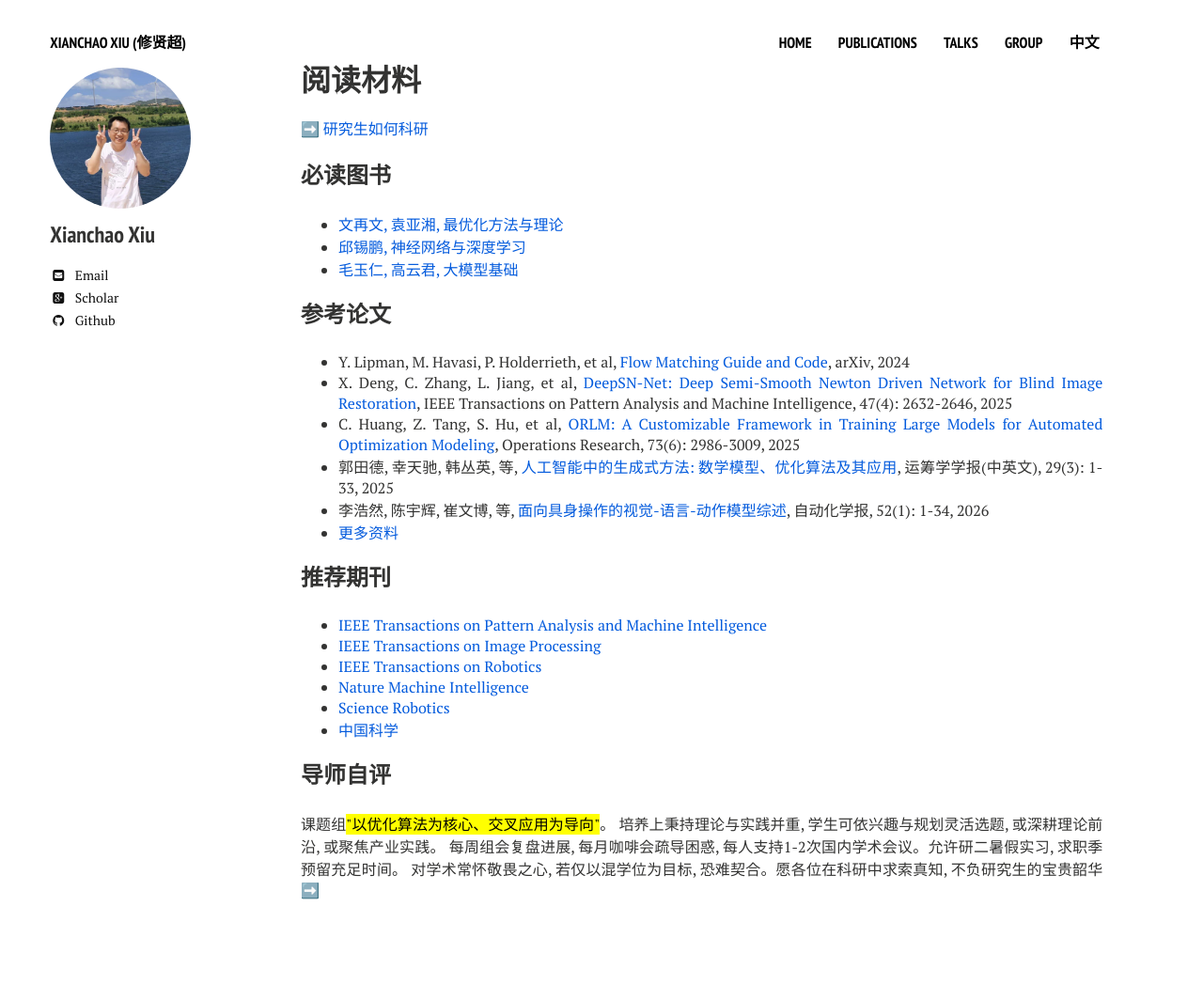
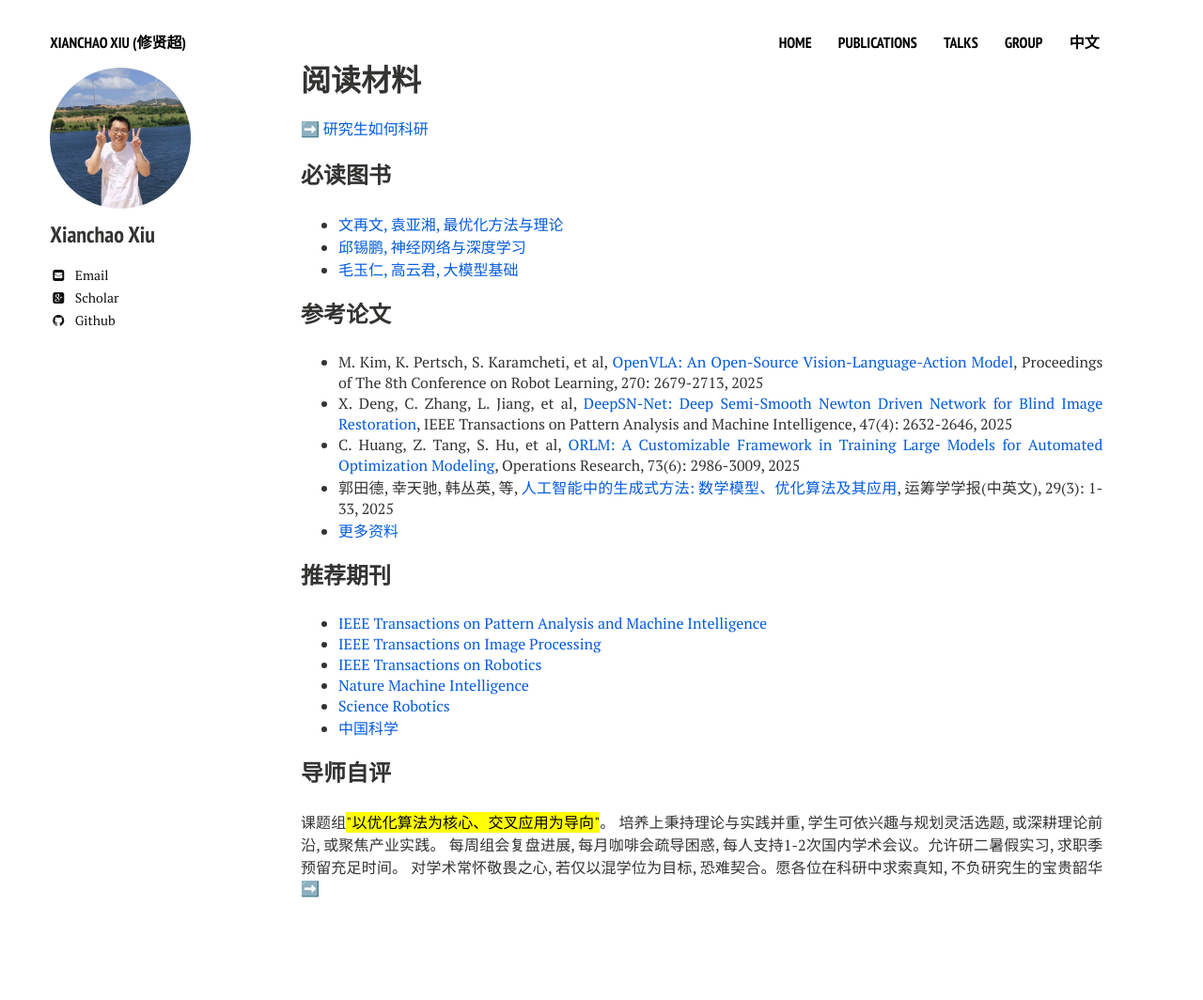
Before and after one commit to xianchaoxiu/xianchaoxiu.github.io, a Jekyll site: the page built from chinese/reading/index.md, in a window 1280 px wide. Shown: the whole page at 94% size. Built offline with Jekyll 4.4.1, drawn with Linux system fonts in a browser that asks for light colours; nearby versions of some CDN libraries.

Commit message:
Update index.md

```diff
--- a/chinese/reading/index.md
+++ b/chinese/reading/index.md
@@ -15,12 +15,13 @@ share: false
 
 
 ### 参考论文
-* Y. Lipman, M. Havasi, P. Holderrieth, et al, <a href="https://doi.org/10.48550/arXiv.2412.06264" class="textlink" target="_blank">Flow Matching Guide and Code</a>, arXiv, 2024 <br>
+* M. Kim, K. Pertsch, S. Karamcheti, et al, <a href="https://doi.org/10.48550/arXiv.2412.06264" class="textlink" target="_blank">OpenVLA: An Open-Source Vision-Language-Action Model</a>, Proceedings of The 8th Conference on Robot Learning, 270: 2679-2713, 2025 <br>
 * X. Deng, C. Zhang, L. Jiang, et al, <a href="https://doi.org/10.1109/TPAMI.2024.3525089" class="textlink" target="_blank">DeepSN-Net: Deep Semi-Smooth Newton Driven Network for Blind Image Restoration</a>, IEEE Transactions on Pattern Analysis and Machine Intelligence, 47(4): 2632-2646, 2025 <br>
 * C. Huang, Z. Tang, S. Hu, et al, <a href="https://doi.org/10.1287/opre.2024.1233" class="textlink" target="_blank">ORLM: A Customizable Framework in Training Large Models for Automated Optimization Modeling</a>, Operations Research, 73(6): 2986-3009, 2025 <br>
-* 郭田德, 幸天驰, 韩丛英, 等, <a href=" https://www.ort.shu.edu.cn/CN/Y2025/V29/I3/1" class="textlink" target="_blank">人工智能中的生成式方法: 数学模型、优化算法及其应用</a>, 运筹学学报(中英文), 29(3): 1-33, 2025
-* 李浩然, 陈宇辉, 崔文博, 等, <a href=" https://www.aas.net.cn/cn/article/doi/10.16383/j.aas.c250394" class="textlink" target="_blank">面向具身操作的视觉-语言-动作模型综述</a>, 自动化学报, 52(1): 1-34, 2026
-* <a href="https://xianchaoxiu.github.io/chinese/reading/waht/" class="textlink" target="_blank"> 更多资料 </a>
+* 郭田德, 幸天驰, 韩丛英, 等, <a href=" https://www.ort.shu.edu.cn/CN/Y2025/V29/I3/1" class="textlink" target="_blank">人工智能中的生成式方法: 数学模型、优化算法及其应用</a>, 运筹学学报(中英文), 29(3): 1-33, 2025<br>
+* <a href="https://xianchaoxiu.github.io/chinese/reading/waht/" class="textlink" target="_blank"> 更多资料 </a><br>
+
+
 
 ### 推荐期刊
 *  <a href="https://ieeexplore.ieee.org/xpl/RecentIssue.jsp?punumber=34" class="textlink" target="_blank"> IEEE Transactions on Pattern Analysis and Machine Intelligence </a> <br>
```
